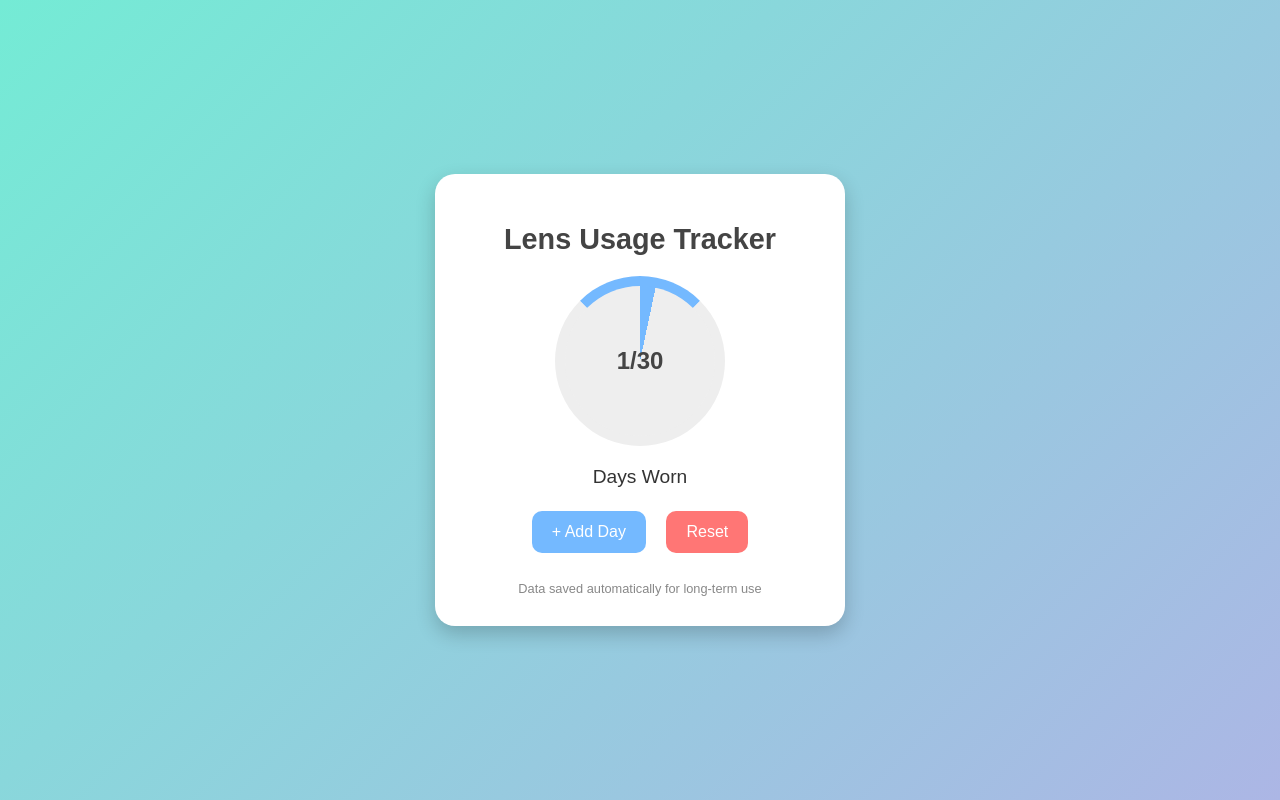
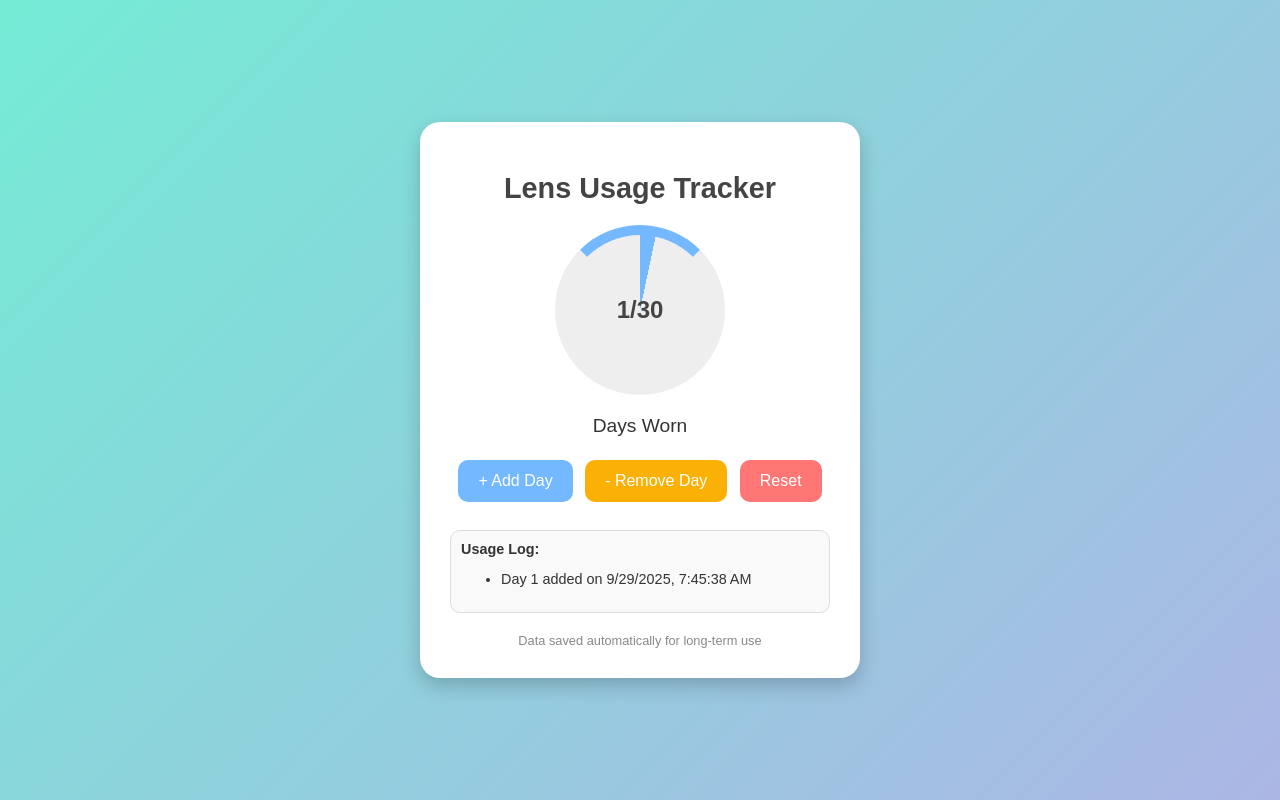
Before and after one commit to yashnaik47/lenstracker-uat, a plain HTML site: page index.html in a window 1280 px wide. Both pictures are taken after a click on the button "+ Add Day". Drawn offline with Linux system fonts and the light colour scheme.

Commit message:
Update index.html

```diff
--- a/index.html
+++ b/index.html
@@ -27,7 +27,7 @@
       padding: 30px;
       border-radius: 20px;
       text-align: center;
-      width: 350px;
+      width: 380px;
       box-shadow: 0px 8px 20px rgba(0,0,0,0.2);
     }
 
@@ -62,7 +62,7 @@
       background: #74b9ff;
       border: none;
       padding: 12px 20px;
-      margin: 8px;
+      margin: 8px 4px;
       font-size: 1rem;
       border-radius: 10px;
       cursor: pointer;
@@ -82,6 +82,26 @@
       background: #d63031;
     }
 
+    .remove {
+      background: #fab005;
+    }
+
+    .remove:hover {
+      background: #e0a800;
+    }
+
+    .log {
+      text-align: left;
+      margin-top: 20px;
+      max-height: 120px;
+      overflow-y: auto;
+      font-size: 0.9rem;
+      padding: 10px;
+      border: 1px solid #ddd;
+      border-radius: 10px;
+      background: #f9f9f9;
+    }
+
     footer {
       margin-top: 20px;
       font-size: 0.8rem;
@@ -97,7 +117,14 @@
     </div>
     <div class="count">Days Worn</div>
     <button onclick="increment()">+ Add Day</button>
+    <button class="remove" onclick="decrement()">- Remove Day</button>
     <button class="reset" onclick="resetCounter()">Reset</button>
+
+    <div class="log" id="logBox">
+      <strong>Usage Log:</strong>
+      <ul id="logList"></ul>
+    </div>
+
     <footer>
       Data saved automatically for long-term use
     </footer>
@@ -109,27 +136,60 @@
                    ? parseInt(localStorage.getItem("lensDays"))
                    : 0;
 
+    let logs = localStorage.getItem("lensLogs")
+               ? JSON.parse(localStorage.getItem("lensLogs"))
+               : [];
+
     function updateUI() {
       document.getElementById("daysUsed").textContent = usedDays;
       const circle = document.getElementById("progress");
       let percent = (usedDays / totalDays) * 360;
       circle.style.background = `conic-gradient(#74b9ff ${percent}deg, #eee ${percent}deg)`;
+
+      // Update log list
+      const logList = document.getElementById("logList");
+      logList.innerHTML = "";
+      logs.slice().reverse().forEach(entry => {
+        let li = document.createElement("li");
+        li.textContent = entry;
+        logList.appendChild(li);
+      });
     }
 
     function increment() {
       if (usedDays < totalDays) {
         usedDays++;
         localStorage.setItem("lensDays", usedDays);
+
+        let timestamp = new Date().toLocaleString();
+        logs.push(`Day ${usedDays} added on ${timestamp}`);
+        localStorage.setItem("lensLogs", JSON.stringify(logs));
+
         updateUI();
       } else {
         alert("You have completed 30 days! Time to change your lenses.");
       }
     }
 
+    function decrement() {
+      if (usedDays > 0) {
+        usedDays--;
+        localStorage.setItem("lensDays", usedDays);
+
+        let timestamp = new Date().toLocaleString();
+        logs.push(`Day removed on ${timestamp}. Now at ${usedDays} days`);
+        localStorage.setItem("lensLogs", JSON.stringify(logs));
+
+        updateUI();
+      }
+    }
+
     function resetCounter() {
       if (confirm("Reset usage counter?")) {
         usedDays = 0;
+        logs = [];
         localStorage.setItem("lensDays", usedDays);
+        localStorage.setItem("lensLogs", JSON.stringify(logs));
         updateUI();
       }
     }
```
